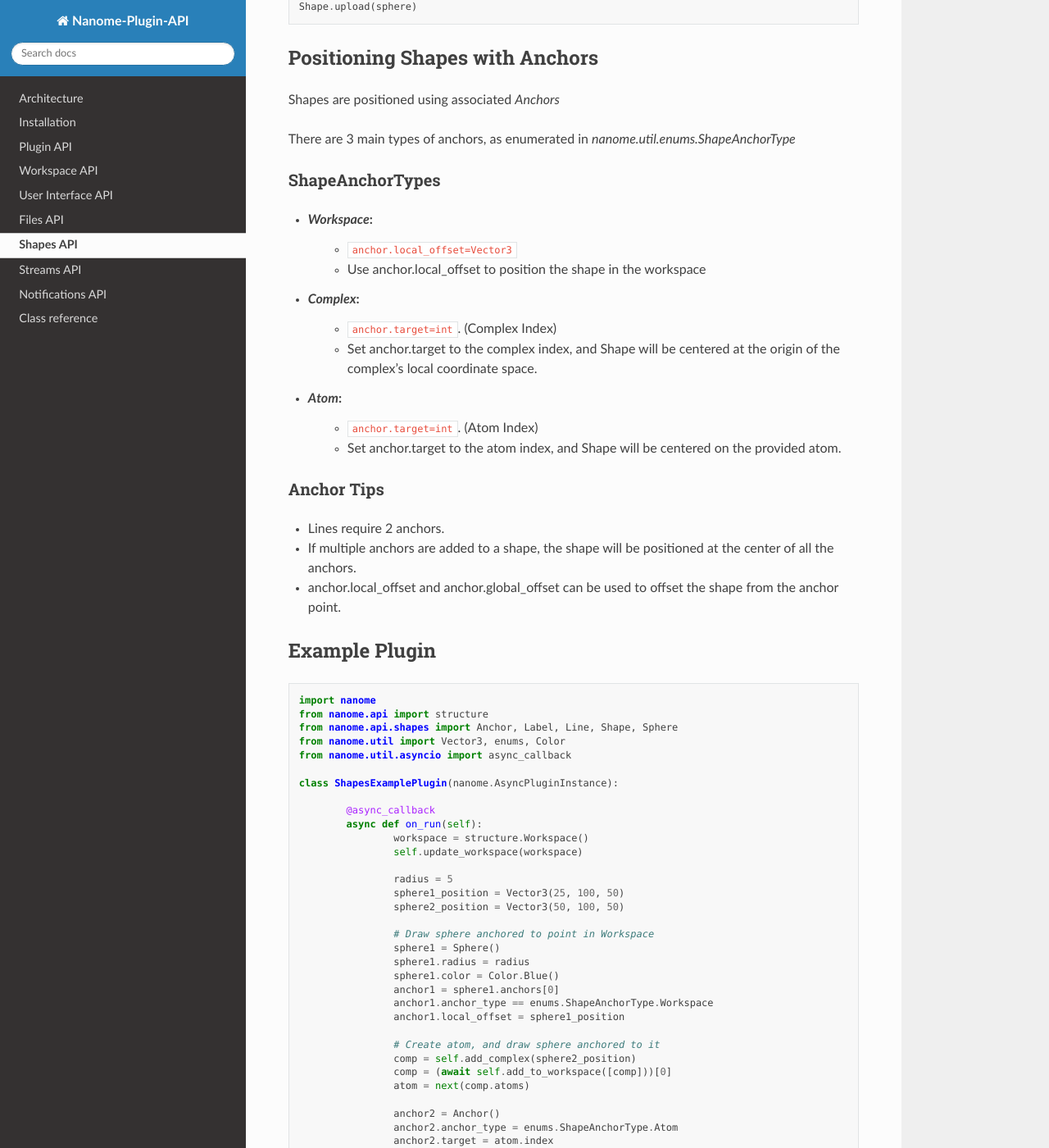
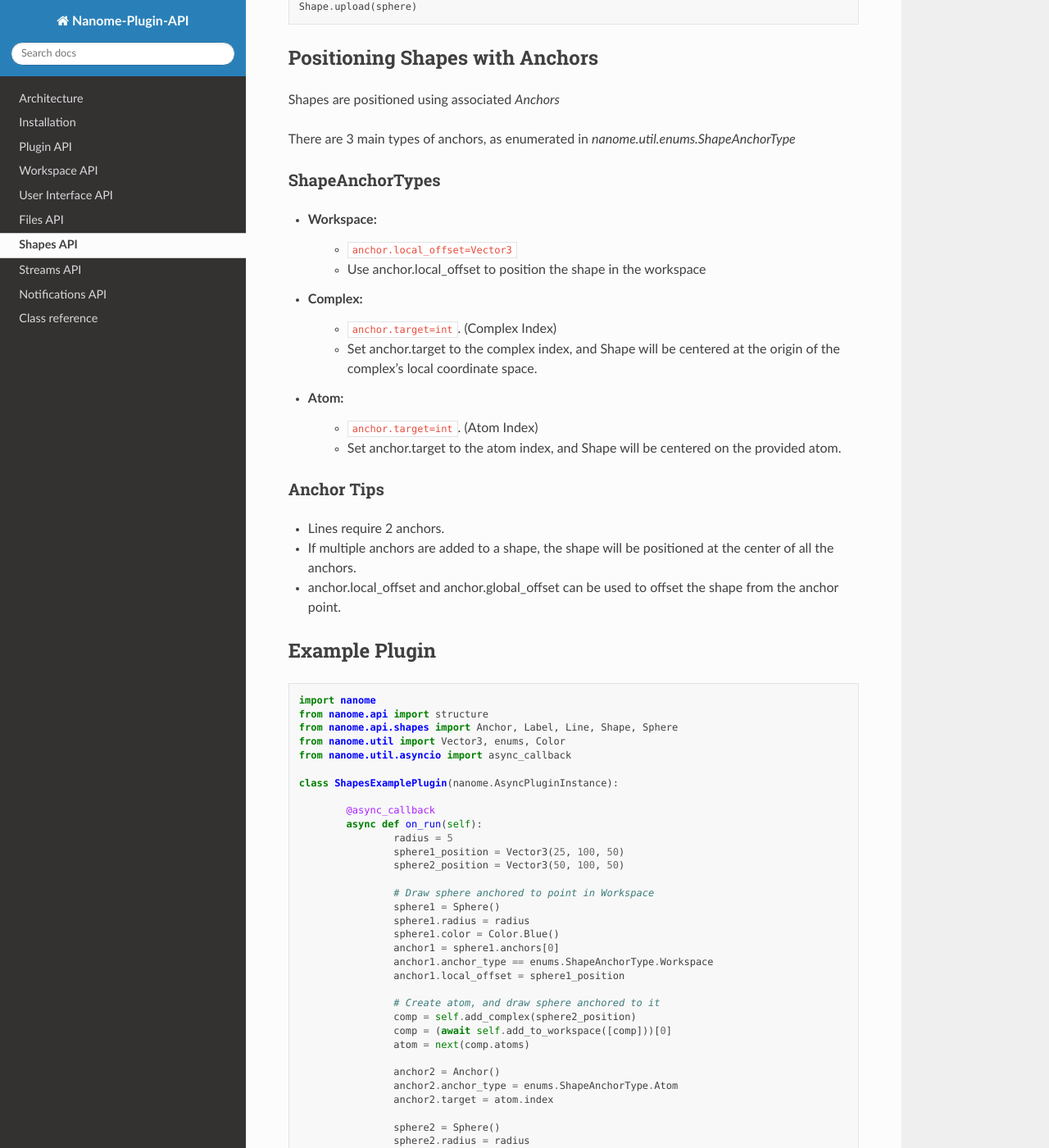
Before and after one commit to nanome-ai/nanome-lib, a Sphinx documentation site: the page built from doc/source/shapes.rst, in a window 1280 px wide and 1400 px high, scrolled down 835 px. Shown: the whole window at 82% size. Built offline with Sphinx 7.4.7 and the Read the Docs theme 2.0.0, drawn with Linux system fonts in a browser that asks for light colours; pages that are not in the unit, such as notebooks, are missing from menus.

Commit message:
style update

```diff
--- a/doc/source/shapes.rst
+++ b/doc/source/shapes.rst
@@ -47,13 +47,13 @@ There are 3 main types of anchors, as enumerated in `nanome.util.enums.ShapeAnch
 ShapeAnchorTypes
 ================
 
-- `Workspace`:
+- Workspace:
 	- :code:`anchor.local_offset=Vector3`
 	- Use anchor.local_offset to position the shape in the workspace
-- `Complex`:
+- Complex:
 	- :code:`anchor.target=int`. (Complex Index)
 	- Set anchor.target to the complex index, and Shape will be centered at the origin of the complex's local coordinate space.
-- `Atom`:
+- Atom:
 	- :code:`anchor.target=int`.  (Atom Index)
 	- Set anchor.target to the atom index, and Shape will be centered on the provided atom.
 
@@ -80,9 +80,6 @@ Example Plugin
 
 		@async_callback
 		async def on_run(self):
-			workspace = structure.Workspace()
-			self.update_workspace(workspace)
-
 			radius = 5
 			sphere1_position = Vector3(25, 100, 50)
 			sphere2_position = Vector3(50, 100, 50)
```
